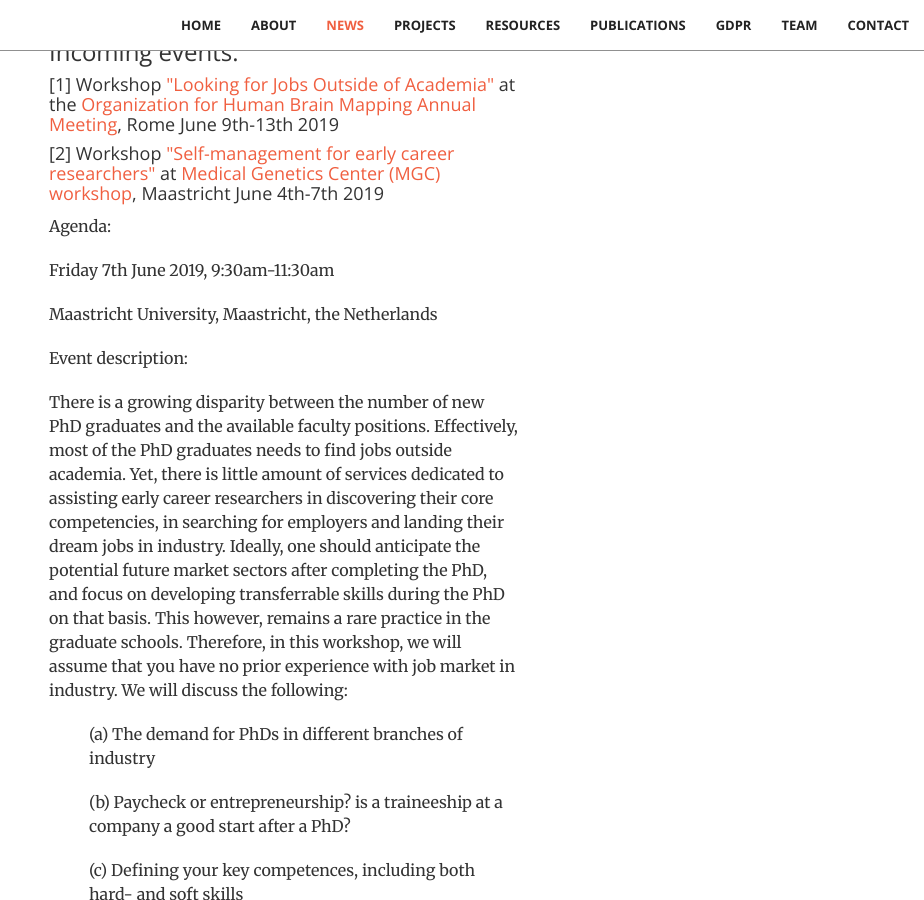
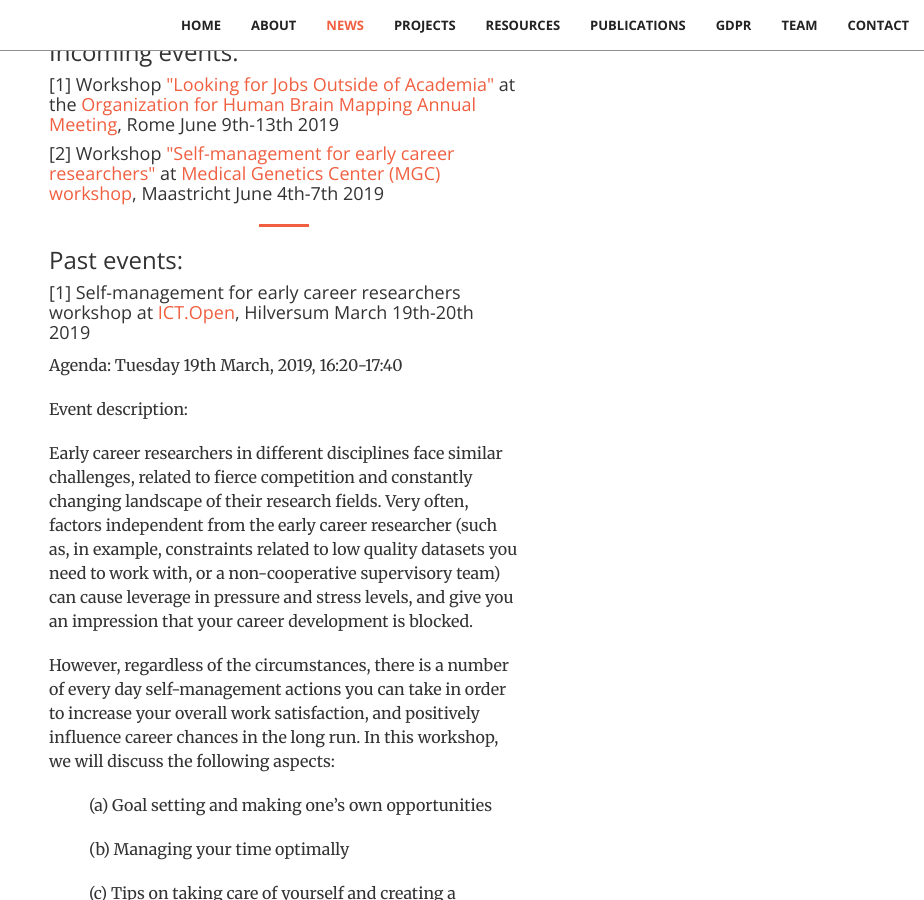
Before and after one commit to stichting-solaris/stichting-solaris.github.io, a Jekyll site: the page built from index.html, in a window 1280 px wide and 900 px high, scrolled down 4289 px. Shown: the whole window, without its empty margins (356-1280 px from the left). Built offline with Jekyll 4.4.1, drawn with Linux system fonts in a browser that asks for light colours; some of the changed text lies outside the part shown.

Commit message:
Update news.html

```diff
--- a/_includes/news.html
+++ b/_includes/news.html
@@ -14,7 +14,7 @@
                 <div class="col-lg-8 col-lg-offset-2 text-left">
                 <p class="text-faded">
 
-
+<!-- General news: -->
                 <h3 class="section-heading">General news:</h3>
 
                 <h4 class="section-heading"><b>May 28th, 2019</b>: Daniel Borek from Ghent University
@@ -23,7 +23,6 @@
                     and in disseminating science through social media. Welcome Daniel!</p>
                 <p></p>
                 <p></p>
-
 
                 <h4 class="section-heading"><b>April 15th, 2019</b>: Natalia Bielczyk was appointed as an
                     <a href=" https://elifesciences.org/inside-elife/a946c355/elife-community-ambassadors-243-volunteers-join-the-programme-in-2019">
@@ -34,7 +33,7 @@
                 <p></p>
 
 
-
+<!-- Incoming events: -->
                 <hr class="primary">
                 <h3 class="section-heading">Incoming events:</h3>
 
@@ -45,38 +44,12 @@
                 <h4 class="section-heading">[2] Workshop <a href="#event3">"Self-management for early career researchers"</a>
                     at <a href="http://www.medgencentre.com">
                         Medical Genetics Center (MGC) workshop</a>, Maastricht June 4th-7th 2019</h4>
-                <p>Agenda:</p>
-                <p>Friday 7th June 2019, 9:30am-11:30am</p>
-                <p>Maastricht University, Maastricht, the Netherlands</p>
-                <p>Event description:</p>
-                <p>There is a growing disparity between the number of new PhD graduates and the available faculty positions.
-                Effectively, most of the PhD graduates needs to find jobs outside academia. Yet, there is little amount of
-                services dedicated to assisting early career researchers in discovering their core competencies, in searching
-                for employers and landing their dream jobs in industry. Ideally, one should anticipate the potential future
-                market sectors after completing the PhD, and focus on developing transferrable skills during the PhD on that
-                basis. This however, remains a rare practice in the graduate schools.
-                Therefore, in this workshop, we will assume that you have no prior experience with job market in industry.
-                We will discuss the following:</p>
-                <p class="tab"> (a) The demand for PhDs in different branches of industry</p>
-                <p class="tab"> (b) Paycheck or entrepreneurship? is a traineeship at a company a good start after a PhD?</p>
-                <p class="tab"> (c) Defining your key competences, including both hard- and soft skills</p>
-                <p class="tab"> (d) Searching for employers who are likely to search for these competences</p>
-                <p class="tab"> (e) Searching for employers who share your personal values</p>
-                <p class="tab"> (f) The role of networking in searching for jobs</p>
-                <p class="tab"> (g) Restructuring your CV and writing a competitive motivational letter</p>
-                <p class="tab"> (h) Preparing for job interviews</p>
-                <p>The workshop will be interactive: we will debunk certain myths related to the job market with use of polls and
-                quizzes. Sharing personal experience by participants will be highly encouraged. The goal of the workshop is
-                to give the participants the information and confidence so they can further search for relevant information on
-                their own, and take first steps towards finding their dream job in industry.</p>
                 <p></p>
                 <p></p>
 
 
 
-
-
-
+<!-- Past events: -->
                 <hr class="primary">
                 <h3 class="section-heading">Past events:</h3>
 
```
